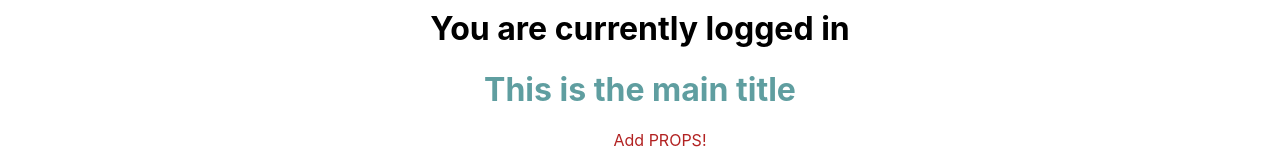
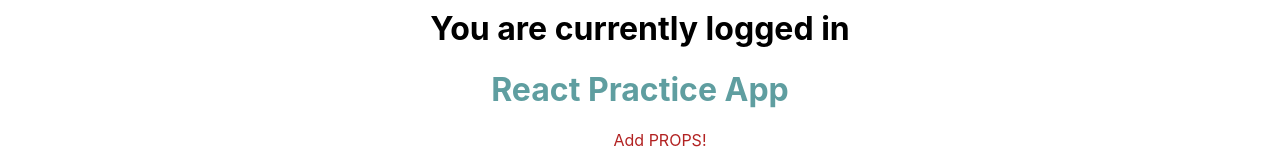
Before and after one commit to shanecolby/my_app_react, a React (Create React App) app: page / in a window 1280 px wide. Shown: the part 238-398 px from the top of the page. Built offline with nearby package versions, Linux system fonts and the light colour scheme.

Commit message:
change heading

```diff
--- a/src/components/MainContent.js
+++ b/src/components/MainContent.js
@@ -6,7 +6,7 @@ function MainContent() {
 
   return (
     <div className='mainContent'>
-      <h1>This is the main title</h1>
+      <h1>React Practice App</h1>
       <ul className="mainList">
         <li>Add PROPS!</li>
         <h6 className="subText">Click when complete</h6>
```
